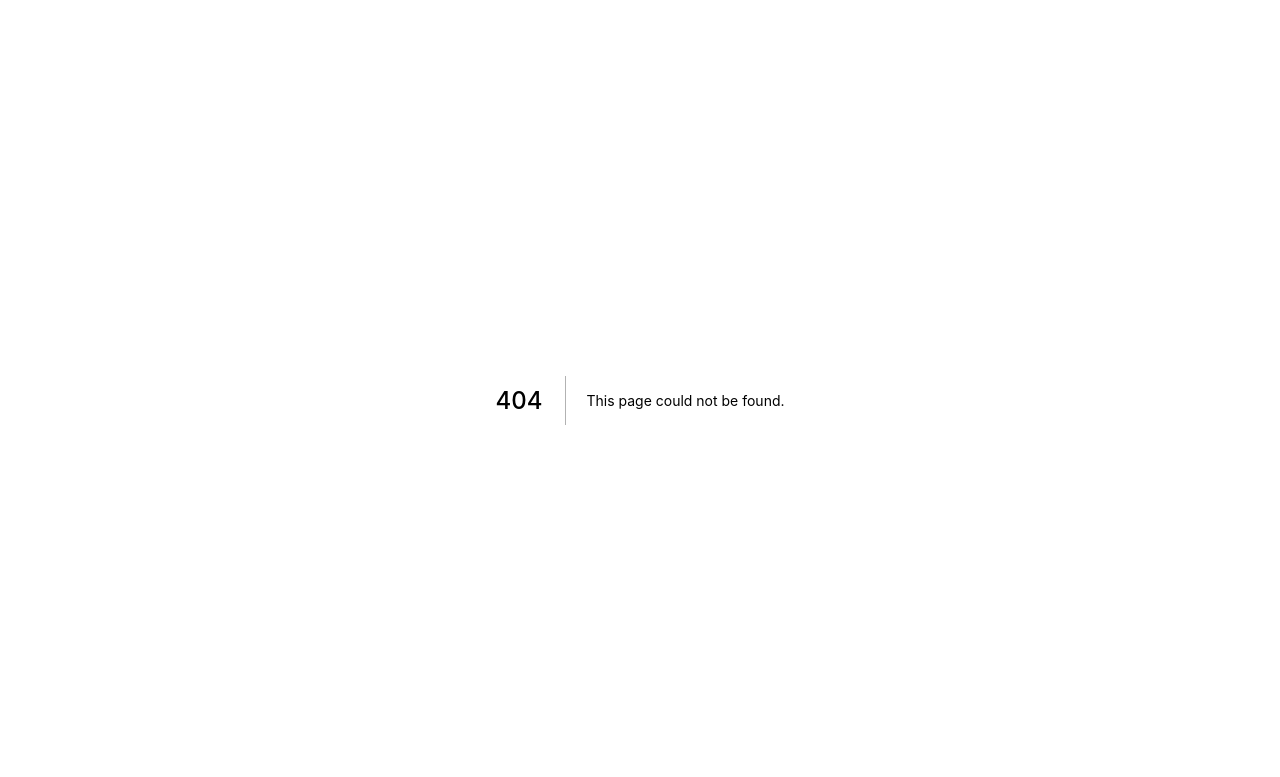
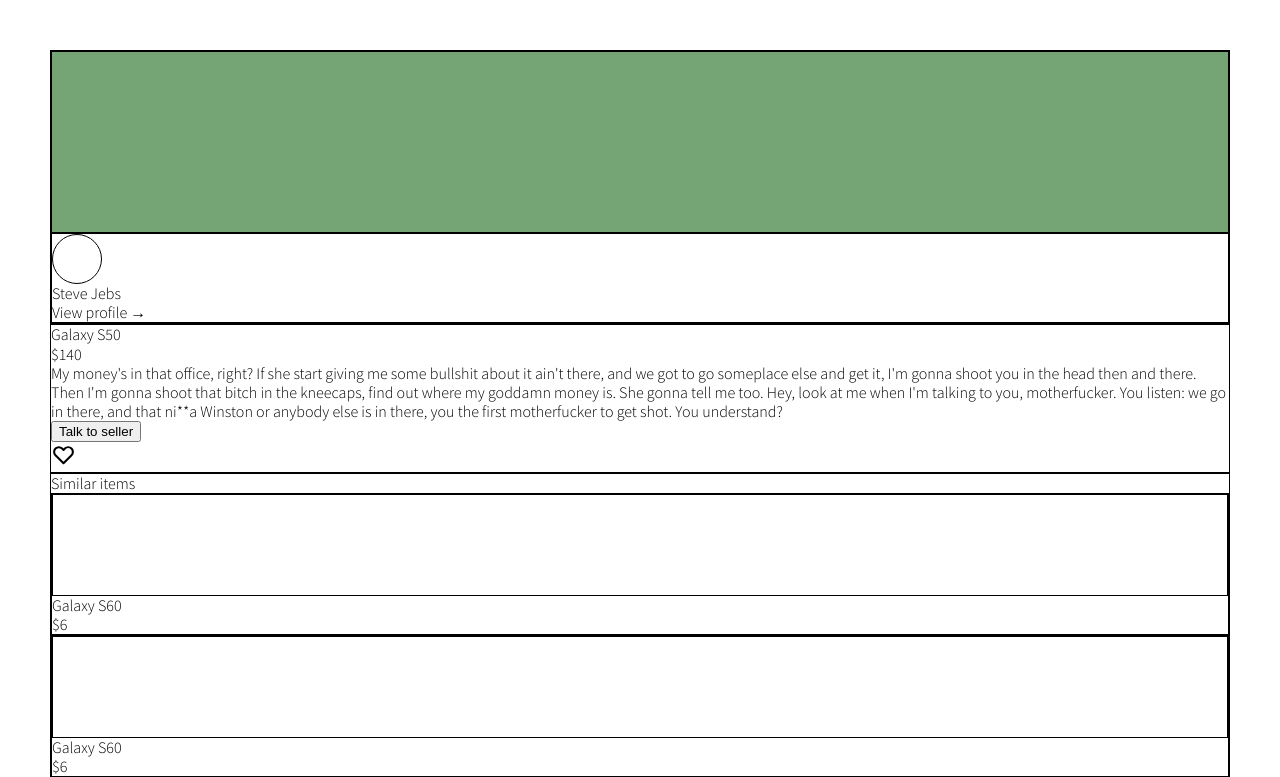
Before and after one commit to yonghk423/next.js-market, a Next.js app: page /items/1 in a window 1280 px wide. Before the commit this address had no page. Shown: the top 777 px of the page. Built offline with nearby package versions, Linux system fonts and the light colour scheme.

Commit message:
detailPage

```diff
--- /dev/null
+++ b/pages/items/[id].tsx
@@ -0,0 +1,116 @@
+import type { NextPage } from "next";
+import styled from "styled-components"
+
+const Container = styled.div`
+padding: 50px;
+`;
+
+const MainBox = styled.div`
+border: 1px solid black;
+display: grid;
+grid-template-columns: auto;
+`;
+
+const MainImg = styled.div`
+  border: 1px solid black;
+  background-color: #75a475;
+  padding: 90px;
+`;
+
+const MainInfoBox = styled.div`
+border: 1px solid black;
+`;
+
+const ProfileImg = styled.div`
+border: 1px solid black;
+width: 50px;
+height: 50px;
+border-radius: 50px;
+`;
+
+const MainInfoDetailBox = styled.div`
+  border: 1px solid black;
+`;
+
+const AddInfoBox = styled.div`
+  border: 1px solid black;
+`;
+
+const AddInfoDetailBox = styled.div`
+  border: 1px solid black;
+`;
+
+const AddInfoDetailImg = styled.div`
+  padding: 50px;
+  border: 1px solid black;
+`;
+
+const Svg = styled.svg`
+width: 25px;
+height: 25px;
+`;
+
+const ItemDetail: NextPage = () => {
+  return (
+    <Container>
+      <MainBox>
+        <MainImg></MainImg>
+        <MainInfoBox>
+          <ProfileImg>
+          </ProfileImg>
+          <div>
+            <p>Steve Jebs</p>
+            <p>View profile &rarr;</p>
+          </div>
+        </MainInfoBox>
+      </MainBox>
+        <MainInfoDetailBox>
+          <h1>Galaxy S50</h1>
+          <p>$140</p>
+          <p>
+            My money&apos;s in that office, right? If she start giving me some
+            bullshit about it ain&apos;t there, and we got to go someplace else
+            and get it, I&apos;m gonna shoot you in the head then and there.
+            Then I&apos;m gonna shoot that bitch in the kneecaps, find out where
+            my goddamn money is. She gonna tell me too. Hey, look at me when
+            I&apos;m talking to you, motherfucker. You listen: we go in there,
+            and that ni**a Winston or anybody else is in there, you the first
+            motherfucker to get shot. You understand?
+          </p>
+          <div>
+            <button>Talk to seller</button>
+            <div>
+              <Svg
+                className="w-4 h-4"
+                fill="none"
+                stroke="currentColor"
+                viewBox="0 0 24 24"
+                xmlns="http://www.w3.org/2000/svg"
+              >
+                <path
+                  strokeLinecap="round"
+                  strokeLinejoin="round"
+                  strokeWidth="2"
+                  d="M4.318 6.318a4.5 4.5 0 000 6.364L12 20.364l7.682-7.682a4.5 4.5 0 00-6.364-6.364L12 7.636l-1.318-1.318a4.5 4.5 0 00-6.364 0z"
+                ></path>
+              </Svg>
+            </div>
+          </div>
+        </MainInfoDetailBox>
+      <AddInfoBox>
+        <h2>Similar items</h2>
+        <div>
+          {[1, 2, 3, 4, 5, 6].map((_, i) => (
+            <AddInfoDetailBox key={i}>
+              <AddInfoDetailImg/>
+              <h3>Galaxy S60</h3>
+              <p>$6</p>
+            </AddInfoDetailBox>
+          ))}
+        </div>
+      </AddInfoBox>
+    </Container>
+  );
+};
+
+export default ItemDetail;
```
